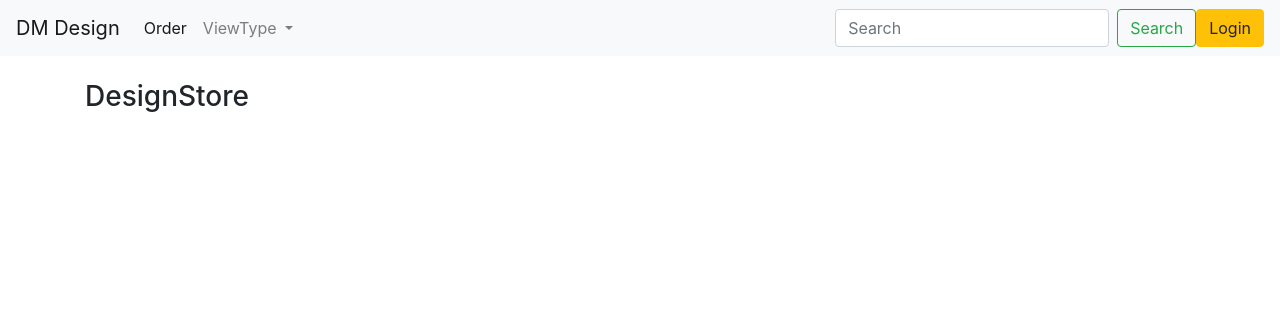
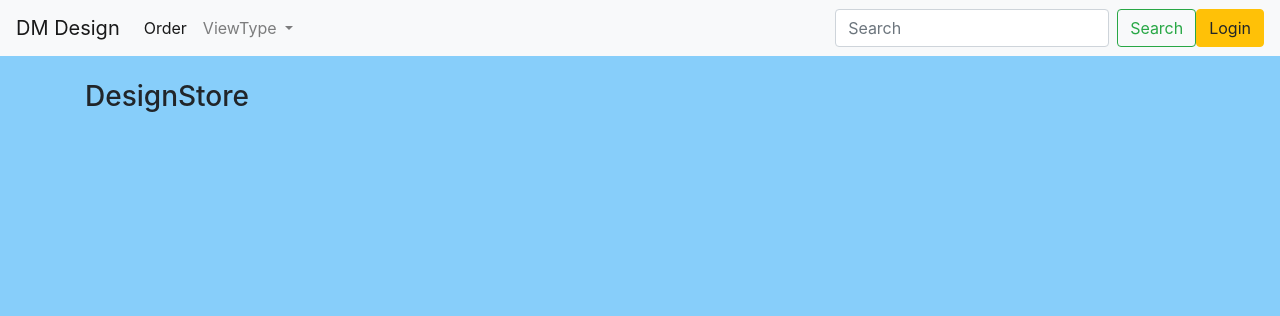
Before and after one commit to Code-Institute-Submissions/djmolloy57-proj4DMDesign_JuneResub, a Django app: page / in a window 1280 px wide. Shown: the top 316 px of the page. Run offline with Django 3.2, Linux system fonts and the light colour scheme; some libraries are stand-ins or nearby versions.

Commit message:
added static folder and css subfolder with css file to app and refernce the css file in main template

```diff
--- /dev/null
+++ b/designstore/static/css/main.css
@@ -0,0 +1,3 @@
+body{
+    background-color: #87cefa;
+}
--- a/designstore/templates/designstore/main.html
+++ b/designstore/templates/designstore/main.html
@@ -1,9 +1,11 @@
 <!DOCTYPE html>
+{% load static %}
 <html>
 <head>
     <title>DM design</title>
     <meta name="viewport" content="width=device-width, initial-scale=1, maximum-scale=1, minimum-scale=1" />
     <link rel="stylesheet" href="https://stackpath.bootstrapcdn.com/bootstrap/4.4.1/css/bootstrap.min.css" integrity="sha384-Vkoo8x4CGsO3+Hhxv8T/Q5PaXtkKtu6ug5TOeNV6gBiFeWPGFN9MuhOf23Q9Ifjh" crossorigin="anonymous">
+    <link rel="stylesheet" type="text/css" href="{% static 'css/main.css' %}">
 </head>
 <body>
     <nav class="navbar navbar-expand-lg navbar-light bg-light">
```
